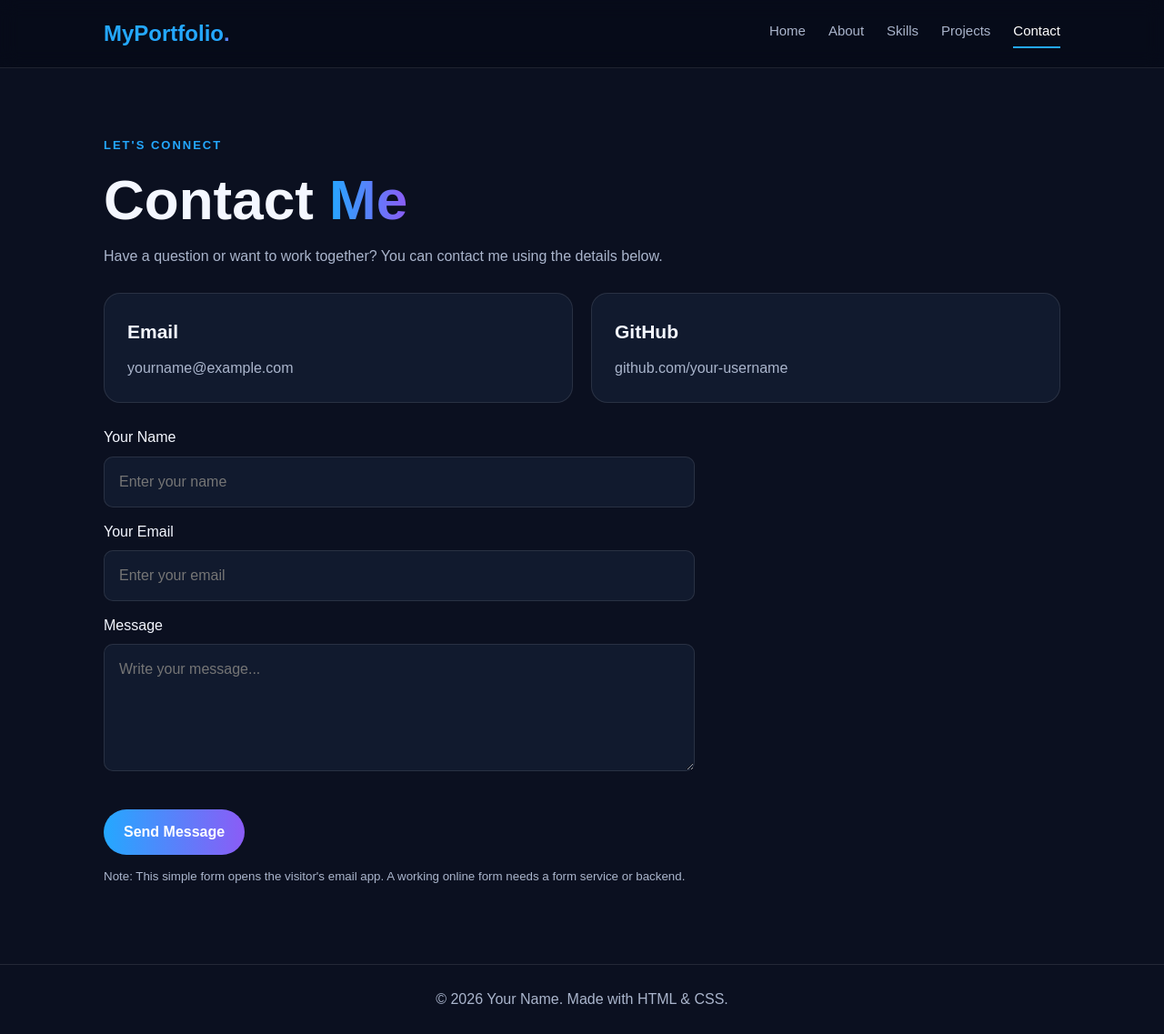
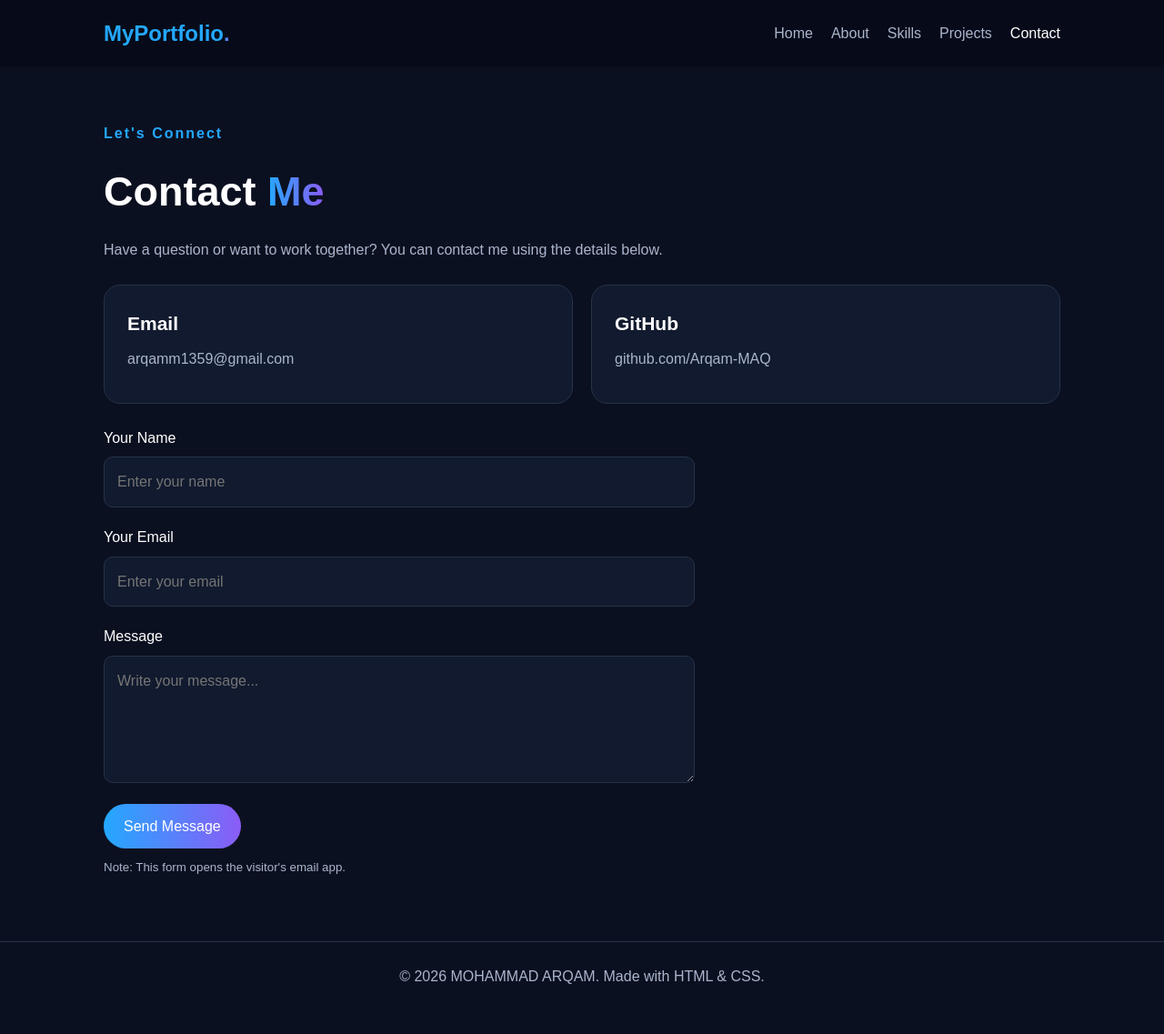
Before and after one commit to Arqam-MAQ/My-Portfolio, a plain HTML site: page contact.html in a window 1280 px wide. Shown: the whole page at 91% size. After the commit the page ends 1111 px from the top, so only its background shows below. Drawn offline with Linux system fonts and the light colour scheme.

Commit message:
Update contact.html

```diff
--- a/contact.html
+++ b/contact.html
@@ -1,78 +1,274 @@
-<!DOCTYPE html>
-<html lang="en">
+<html>
 <head>
-  <meta charset="UTF-8">
-  <meta name="viewport" content="width=device-width, initial-scale=1.0">
   <title>Contact | My Portfolio</title>
+
   <style>
+    * {
+      margin: 0;
+      padding: 0;
+      box-sizing: border-box;
+    }
 
-:root{--bg:#0b1020;--panel:#111a2e;--text:#f4f7ff;--muted:#aab5cc;--blue:#24a8ff;--purple:#8b5cf6;--line:rgba(255,255,255,.10)}
-*{box-sizing:border-box;margin:0;padding:0}
-html{scroll-behavior:smooth}
-body{font-family:Arial,Helvetica,sans-serif;background:var(--bg);color:var(--text);line-height:1.6}
-a{color:inherit;text-decoration:none}
-header{position:sticky;top:0;z-index:10;background:rgba(7,11,25,.94);border-bottom:1px solid var(--line);backdrop-filter:blur(10px)}
-.nav{max-width:1100px;margin:auto;padding:18px 24px;display:flex;align-items:center;justify-content:space-between;gap:18px}
-.logo{font-size:24px;font-weight:800;color:var(--blue)}
-nav{display:flex;gap:25px;flex-wrap:wrap}
-nav a{font-size:15px;color:var(--muted);transition:.2s}
-nav a:hover,nav a.active{color:white}
-nav a.active{border-bottom:2px solid var(--blue);padding-bottom:5px}
-.container{max-width:1100px;margin:auto;padding:75px 24px}
-.eyebrow{color:var(--blue);font-weight:700;letter-spacing:2px;text-transform:uppercase;font-size:13px}
-h1{font-size:clamp(36px,6vw,62px);line-height:1.12;margin:14px 0}
-h2{font-size:clamp(28px,4vw,40px);margin-bottom:16px}
-h3{font-size:21px;margin-bottom:9px}
-p{color:var(--muted);margin:10px 0}
-.highlight{background:linear-gradient(90deg,var(--blue),var(--purple));-webkit-background-clip:text;background-clip:text;color:transparent}
-.btn{display:inline-block;margin:20px 10px 0 0;padding:12px 22px;border-radius:30px;background:linear-gradient(90deg,var(--blue),var(--purple));color:white;font-weight:700}
-.btn.secondary{background:transparent;border:1px solid var(--blue);color:var(--blue)}
-.hero{min-height:calc(100vh - 72px);display:grid;grid-template-columns:1.2fr .8fr;align-items:center;gap:45px}
-.avatar{width:min(340px,75vw);aspect-ratio:1;border-radius:50%;margin:auto;display:grid;place-items:center;background:linear-gradient(135deg,#243b75,#8b5cf6);border:8px solid rgba(255,255,255,.08);box-shadow:0 0 70px rgba(36,168,255,.18);font-size:76px;font-weight:800}
-.social{margin-top:28px;display:flex;gap:18px;color:var(--muted)}
-.social a:hover{color:var(--blue)}
-.grid{display:grid;grid-template-columns:repeat(2,minmax(0,1fr));gap:20px;margin-top:28px}
-.card{background:var(--panel);border:1px solid var(--line);border-radius:18px;padding:25px}
-.card p{margin-bottom:0}
-.tag{display:inline-block;margin:7px 6px 0 0;padding:7px 12px;border-radius:20px;background:#1b2945;color:#cfeaff;font-size:13px}
-.skill{margin:20px 0}
-.skill-top{display:flex;justify-content:space-between;color:var(--muted);margin-bottom:8px}
-.track{height:9px;background:#202b42;border-radius:20px;overflow:hidden}
-.fill{height:100%;background:linear-gradient(90deg,var(--blue),var(--purple));border-radius:20px}
-form{max-width:650px;margin-top:25px}
-input,textarea{width:100%;padding:14px 16px;margin:8px 0 14px;background:var(--panel);border:1px solid var(--line);border-radius:10px;color:white;font:inherit}
-textarea{min-height:140px;resize:vertical}
-button{border:0;cursor:pointer;font:inherit}
-footer{text-align:center;padding:25px;color:var(--muted);border-top:1px solid var(--line)}
-@media(max-width:700px){.nav{align-items:flex-start;flex-direction:column}.nav nav{gap:14px}.hero{grid-template-columns:1fr;text-align:center;padding-top:55px}.avatar{width:230px;grid-row:1}.social{justify-content:center}.grid{grid-template-columns:1fr}.container{padding:55px 20px}}
+    body {
+      font-family: Arial, sans-serif;
+      background: #0b1020;
+      color: white;
+      line-height: 1.6;
+    }
 
+    a {
+      color: inherit;
+      text-decoration: none;
+    }
+
+    /* Header */
+    header {
+      background: #070b19;
+      position: sticky;
+      top: 0;
+    }
+
+    .nav {
+      max-width: 1100px;
+      margin: auto;
+      padding: 18px 24px;
+      display: flex;
+      justify-content: space-between;
+      align-items: center;
+    }
+
+    .logo {
+      color: #24a8ff;
+      font-size: 24px;
+      font-weight: bold;
+    }
+
+    nav {
+      display: flex;
+      gap: 20px;
+      flex-wrap: wrap;
+    }
+
+    nav a {
+      color: #aab5cc;
+    }
+
+    nav a:hover,
+    nav a.active {
+      color: white;
+    }
+
+    /* Main Content */
+    .container {
+      max-width: 1100px;
+      margin: auto;
+      padding: 60px 24px;
+    }
+
+    .eyebrow {
+      color: #24a8ff;
+      letter-spacing: 2px;
+      font-weight: bold;
+    }
+
+    h1 {
+      font-size: 45px;
+      margin: 15px 0;
+    }
+
+    h3 {
+      font-size: 21px;
+    }
+
+    p {
+      color: #aab5cc;
+      margin: 10px 0;
+    }
+
+    .highlight {
+      background: linear-gradient(90deg, #24a8ff, #8b5cf6);
+      background-clip: text;
+      color: transparent;
+    }
+
+    /* Contact Cards */
+    .grid {
+      display: grid;
+      grid-template-columns: repeat(2, 1fr);
+      gap: 20px;
+      margin-top: 25px;
+    }
+
+    .card {
+      background: #111a2e;
+      border: 1px solid #26334a;
+      border-radius: 18px;
+      padding: 25px;
+    }
+
+    /* Contact Form */
+    form {
+      max-width: 650px;
+      margin-top: 25px;
+    }
+
+    label {
+      display: block;
+      margin-top: 12px;
+    }
+
+    input, textarea {
+      width: 100%;
+      padding: 14px;
+      margin: 8px 0;
+      background: #111a2e;
+      color: white;
+      border: 1px solid #26334a;
+      border-radius: 10px;
+      font: inherit;
+    }
+
+    textarea {
+      height: 140px;
+    }
+
+    button {
+      border: none;
+      cursor: pointer;
+      font: inherit;
+    }
+
+    .btn {
+      margin-top: 15px;
+      padding: 12px 22px;
+      border-radius: 30px;
+      background: linear-gradient(90deg, #24a8ff, #8b5cf6);
+      color: white;
+    }
+
+    /* Footer */
+    footer {
+      text-align: center;
+      padding: 25px;
+      color: #aab5cc;
+      border-top: 1px solid #26334a;
+    }
+
+    /* Mobile */
+    @media (max-width: 700px) {
+      .nav {
+        flex-direction: column;
+        gap: 15px;
+      }
+
+      nav {
+        justify-content: center;
+        gap: 12px;
+      }
+
+      .grid {
+        grid-template-columns: 1fr;
+      }
+
+      .container {
+        padding: 45px 20px;
+      }
+
+      h1 {
+        font-size: 36px;
+      }
+    }
   </style>
 </head>
+
 <body>
+
+  <!-- Header -->
   <header>
     <div class="nav">
-      <a class="logo" href="index.html">MyPortfolio<span class="highlight">.</span></a>
-      <nav><a class="" href="index.html">Home</a><a class="" href="about.html">About</a><a class="" href="skills.html">Skills</a><a class="" href="projects.html">Projects</a><a class="active" href="contact.html">Contact</a></nav>
+
+      <a class="logo" href="index.html">
+        MyPortfolio<span class="highlight">.</span>
+      </a>
+
+      <nav>
+        <a href="index.html">Home</a>
+        <a href="about.html">About</a>
+        <a href="skills.html">Skills</a>
+        <a href="projects.html">Projects</a>
+        <a class="active" href="contact.html">Contact</a>
+      </nav>
+
     </div>
   </header>
 
+  <!-- Contact Section -->
   <main class="container">
-  <div class="eyebrow">Let's connect</div>
+
+    <div class="eyebrow">Let's Connect</div>
+
     <h1>Contact <span class="highlight">Me</span></h1>
-  <p>Have a question or want to work together? You can contact me using the details below.</p>
+
+    <p>
+      Have a question or want to work together?
+      You can contact me using the details below.
+    </p>
+
+    <!-- Contact Details -->
     <div class="grid">
-    <section class="card"><h3>Email</h3><p>yourname@example.com</p></section>
-    <section class="card"><h3>GitHub</h3><p>github.com/your-username</p></section>
+
+      <section class="card">
+        <h3>Email</h3>
+        <p>arqamm1359@gmail.com</p>
+      </section>
+
+      <section class="card">
+        <h3>GitHub</h3>
+        <p>
+          <a href="https://github.com/Arqam-MAQ">
+            github.com/Arqam-MAQ
+          </a>
+        </p>
+      </section>
+
     </div>
-  <form action="mailto:yourname@example.com" method="post" enctype="text/plain">
-    <label for="name">Your Name</label><input id="name" name="Name" type="text" placeholder="Enter your name" required>
-    <label for="email">Your Email</label><input id="email" name="Email" type="email" placeholder="Enter your email" required>
-    <label for="message">Message</label><textarea id="message" name="Message" placeholder="Write your message..." required></textarea>
-    <button class="btn" type="submit">Send Message</button>
+
+    <!-- Contact Form -->
+    <form action="mailto:arqamm1359@gmail.com"
+          method="post"
+          enctype="text/plain">
+
+      <label for="name">Your Name</label>
+      <input type="text" id="name" name="Name"
+             placeholder="Enter your name" required>
+
+      <label for="email">Your Email</label>
+      <input type="email" id="email" name="Email"
+             placeholder="Enter your email" required>
+
+      <label for="message">Message</label>
+      <textarea id="message" name="Message"
+                placeholder="Write your message..."
+                required></textarea>
+
+      <button class="btn" type="submit">
+        Send Message
+      </button>
+
     </form>
-  <p><small>Note: This simple form opens the visitor's email app. A working online form needs a form service or backend.</small></p>
+
+    <p>
+      <small>
+        Note: This form opens the visitor's email app.
+      </small>
+    </p>
+
   </main>
 
-  <footer>© 2026 Your Name. Made with HTML & CSS.</footer>
+  <!-- Footer -->
+  <footer>
+    © 2026 MOHAMMAD ARQAM. Made with HTML & CSS.
+  </footer>
+
 </body>
 </html>
```
Lines whose indentation alone changed are shown as unchanged.
